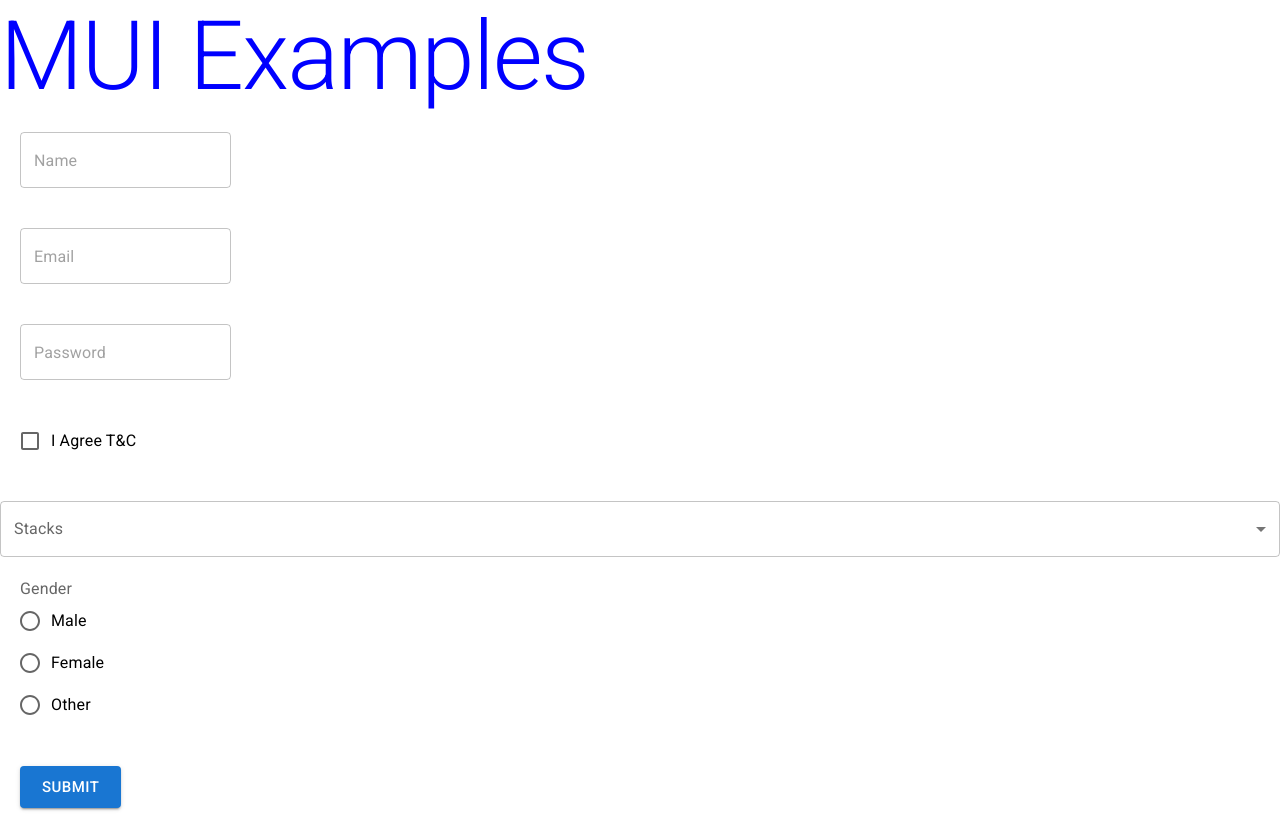
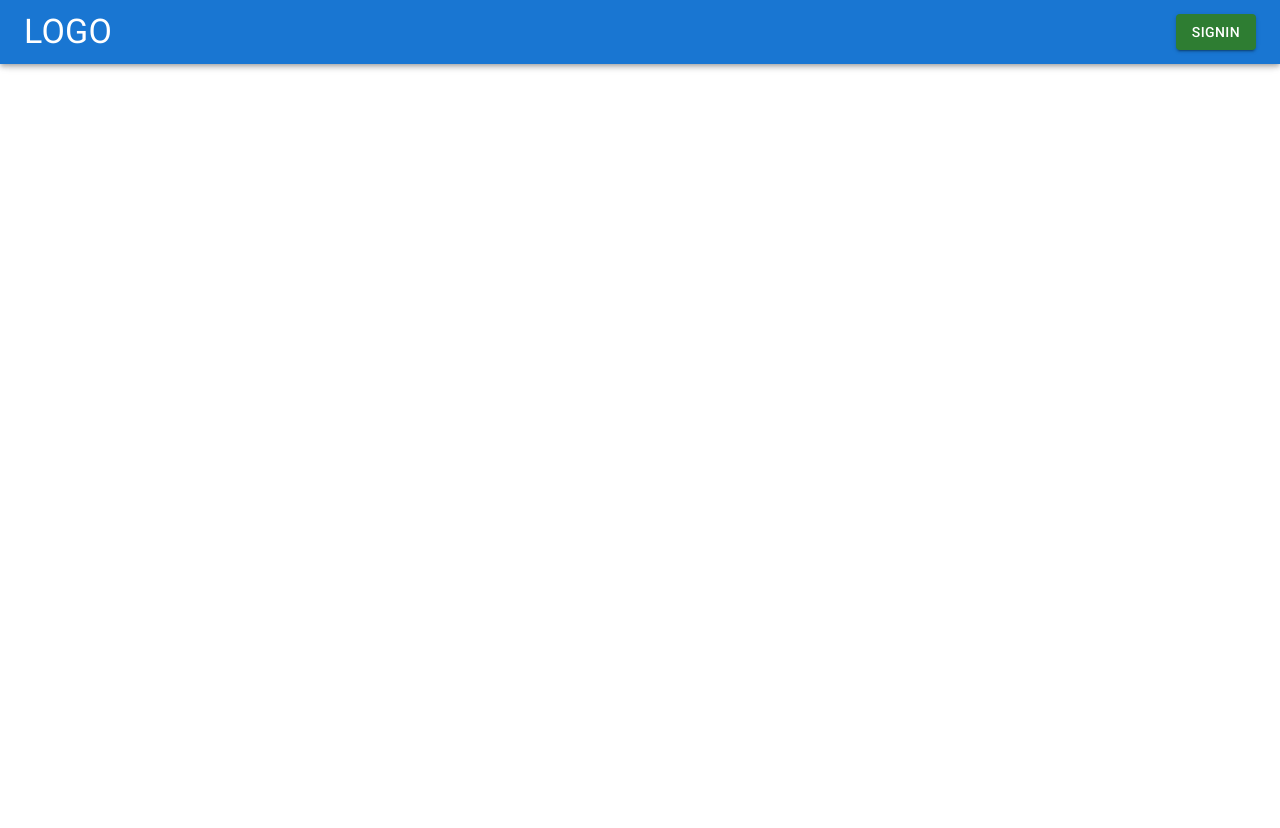
Before and after one commit to KrhystFerrari/mui-examples, a React (Create React App) app: page / in a window 1280 px wide. After the commit the page ends 800 px from the top, so only its background shows below. Built offline with nearby package versions, Linux system fonts and the light colour scheme.

Commit message:
feat: create AppBar example

```diff
--- a/src/App.js
+++ b/src/App.js
@@ -1,13 +1,22 @@
-import { Typography } from "@mui/material";
-import Form from "./components/Form";
+import { Typography, AppBar, Button, Toolbar } from "@mui/material";
+//import Form from "./components/Form";
 
 function App() {
   return (
     <div>
-      <Typography variant="h1" component={"h1"} sx={{ color: "blue" }}>
-        MUI Examples
-      </Typography>
-      <Form />
+      <AppBar>
+        <Toolbar>
+          <Typography variant="h4">LOGO</Typography>
+          <Button
+            variant="contained"
+            color="success"
+            sx={{ marginLeft: "auto" }}
+          >
+            SignIn
+          </Button>
+        </Toolbar>
+      </AppBar>
+      {/* <Form /> */}
     </div>
   );
 }
```
Also changed, not shown: src/components/Form.js (+12 -5 lines).
